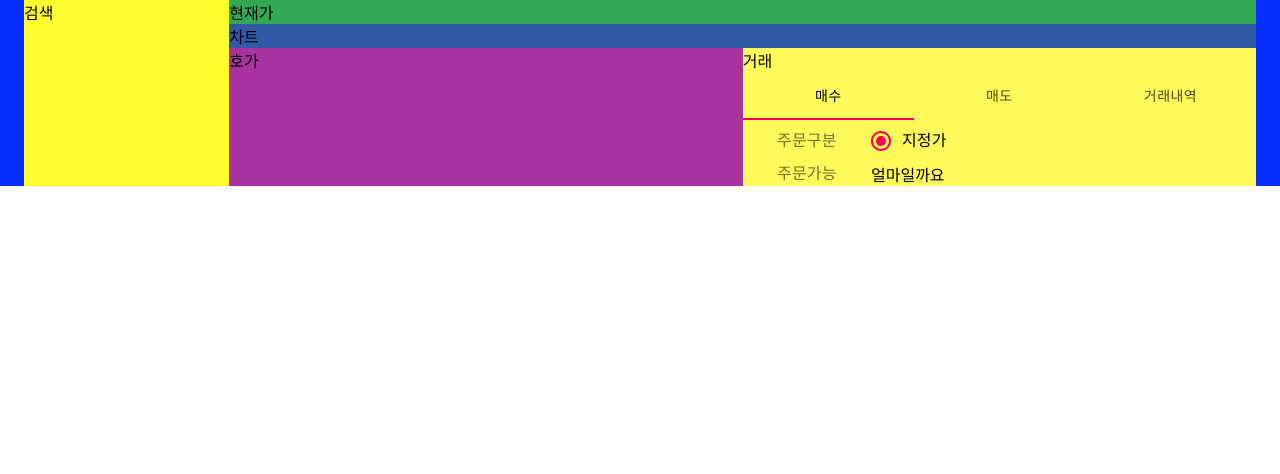
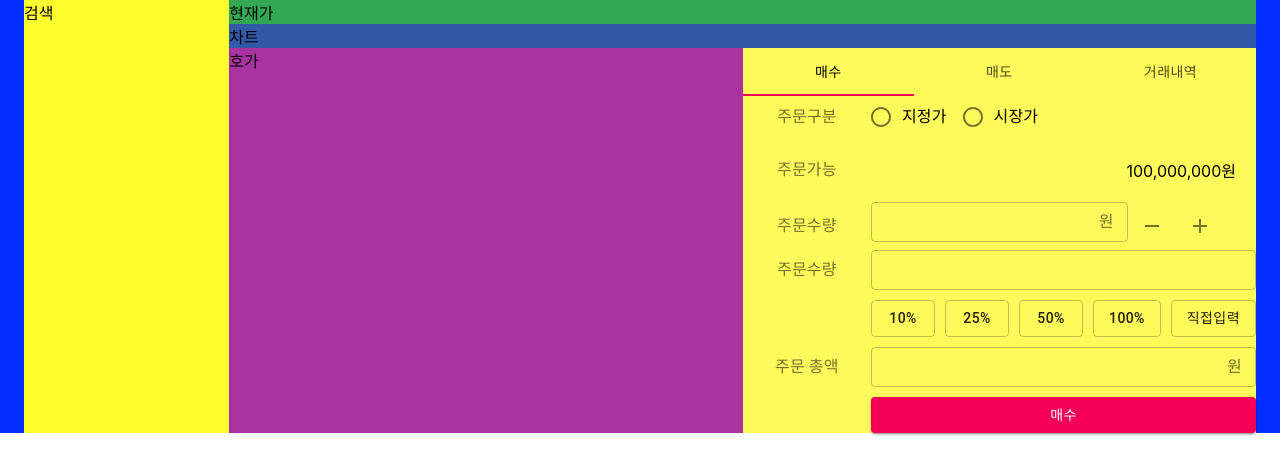
Before and after one commit to tnsgud9/hts, a React (Create React App) app: page / in a window 1280 px wide. Shown: the top 474 px of the page. Built offline with nearby package versions, Linux system fonts and the light colour scheme.

Commit message:
Update Ordersell.tsx, OrderBuy.tsx

```diff
--- a/package.json
+++ b/package.json
@@ -4,6 +4,7 @@
   "private": true,
   "dependencies": {
     "@material-ui/core": "^4.11.4",
+    "@material-ui/icons": "^4.11.2",
     "@testing-library/jest-dom": "^5.11.4",
     "@testing-library/react": "^11.1.0",
     "@testing-library/user-event": "^12.1.10",
--- a/src/pages/Trade/components/OrderBuy.tsx
+++ b/src/pages/Trade/components/OrderBuy.tsx
@@ -1,4 +1,18 @@
-import { Box, FormControl, FormControlLabel, FormLabel, Grid, Radio, RadioGroup } from '@material-ui/core';
+import {
+  Box,
+  Button,
+  FormControl,
+  FormControlLabel,
+  FormLabel,
+  Grid,
+  IconButton,
+  InputAdornment,
+  OutlinedInput,
+  Radio,
+  RadioGroup,
+} from '@material-ui/core';
+import AddIcon from '@material-ui/icons/Add';
+import RemoveIcon from '@material-ui/icons/Remove';
 
 type OrderType = {
   index: number;
@@ -12,6 +26,11 @@ const LabelStyle = {
   justifyContent: 'center',
 };
 
+const ScaleButtonStyle = {
+  display: 'flex',
+  justifyContent: 'space-between',
+};
+
 const OrderBuy = (props: OrderType) => {
   const { index, value } = props;
 
@@ -23,8 +42,9 @@ const OrderBuy = (props: OrderType) => {
             <FormLabel>주문구분</FormLabel>
           </Grid>
           <Grid item xs={9}>
-            <RadioGroup>
-              <FormControlLabel control={<Radio />} label="지정가" />
+            <RadioGroup row>
+              <FormControlLabel control={<Radio />} label="지정가" value="fixed" />
+              <FormControlLabel control={<Radio />} label="시장가" value="market" />
             </RadioGroup>
           </Grid>
         </Grid>
@@ -35,7 +55,83 @@ const OrderBuy = (props: OrderType) => {
             <FormLabel>주문가능</FormLabel>
           </Grid>
           <Grid item xs={9}>
-            <Box>얼마일까요</Box>
+            <Box textAlign="right" padding="20px">
+              100,000,000원
+            </Box>
+          </Grid>
+        </Grid>
+      </FormControl>
+      <FormControl fullWidth>
+        <Grid container>
+          <Grid item xs={3} style={LabelStyle}>
+            <FormLabel>주문수량</FormLabel>
+          </Grid>
+          <Grid item xs={9}>
+            <FormControl fullWidth>
+              <Grid container>
+                <Grid item xs={8}>
+                  <OutlinedInput type="number" fullWidth margin="dense" endAdornment={<InputAdornment position="end">원</InputAdornment>} />
+                </Grid>
+                <Grid item xs={4}>
+                  <IconButton>
+                    <RemoveIcon />
+                  </IconButton>
+                  <IconButton>
+                    <AddIcon />
+                  </IconButton>
+                </Grid>
+              </Grid>
+            </FormControl>
+          </Grid>
+        </Grid>
+      </FormControl>
+      <FormControl fullWidth>
+        <Grid container>
+          <Grid item xs={3} style={LabelStyle}>
+            <FormLabel>주문수량</FormLabel>
+          </Grid>
+          <Grid item xs={9}>
+            <OutlinedInput type="number" fullWidth margin="dense" />
+          </Grid>
+        </Grid>
+      </FormControl>
+      <FormControl fullWidth>
+        <Box paddingTop="10px" paddingBottom="10px">
+          <Grid container>
+            <Grid item xs={3} style={LabelStyle}></Grid>
+            <Grid item xs={9}>
+              <Grid container>
+                <Grid item xs={12} style={ScaleButtonStyle}>
+                  <Button variant="outlined">10%</Button>
+                  <Button variant="outlined">25%</Button>
+                  <Button variant="outlined">50%</Button>
+                  <Button variant="outlined">100%</Button>
+                  <Button variant="outlined">직접입력</Button>
+                </Grid>
+              </Grid>
+            </Grid>
+          </Grid>
+        </Box>
+      </FormControl>
+      <FormControl fullWidth>
+        <Grid container>
+          <Grid item xs={3} style={LabelStyle}>
+            <FormLabel>주문 총액</FormLabel>
+          </Grid>
+          <Grid item xs={9}>
+            <OutlinedInput type="number" fullWidth margin="dense" endAdornment={<InputAdornment position="end">원</InputAdornment>} />
+          </Grid>
+        </Grid>
+      </FormControl>
+      <FormControl fullWidth>
+        <Grid container>
+          <Grid item xs={3}></Grid>
+          <Grid item xs={9}>
+            <Box paddingTop="10px">
+              <Button variant="contained" color="secondary" fullWidth>
+                매수
+              </Button>
+            </Box>
           </Grid>
         </Grid>
       </FormControl>
--- a/src/pages/Trade/components/OrderSell.tsx
+++ b/src/pages/Trade/components/OrderSell.tsx
@@ -1,15 +1,142 @@
-import React from 'react';
-import { Box } from '@material-ui/core';
+import {
+  Box,
+  Button,
+  FormControl,
+  FormControlLabel,
+  FormLabel,
+  Grid,
+  IconButton,
+  InputAdornment,
+  OutlinedInput,
+  Radio,
+  RadioGroup,
+} from '@material-ui/core';
+import AddIcon from '@material-ui/icons/Add';
+import RemoveIcon from '@material-ui/icons/Remove';
 
 type OrderType = {
   index: number;
   value: number;
 };
 
+const LabelStyle = {
+  display: 'flex',
+  alignContent: 'center',
+  alignItems: 'center',
+  justifyContent: 'center',
+};
+
+const ScaleButtonStyle = {
+  display: 'flex',
+  justifyContent: 'space-between',
+};
+
 const OrderSell = (props: OrderType) => {
   const { index, value } = props;
 
-  return <Box hidden={value !== index}>판매창</Box>;
+  return (
+    <Box hidden={value !== index}>
+      <FormControl fullWidth>
+        <Grid container>
+          <Grid item xs={3} style={LabelStyle}>
+            <FormLabel>주문구분</FormLabel>
+          </Grid>
+          <Grid item xs={9}>
+            <RadioGroup row>
+              <FormControlLabel control={<Radio />} label="지정가" value="fixed" />
+              <FormControlLabel control={<Radio />} label="시장가" value="market" />
+            </RadioGroup>
+          </Grid>
+        </Grid>
+      </FormControl>
+      <FormControl fullWidth>
+        <Grid container>
+          <Grid item xs={3} style={LabelStyle}>
+            <FormLabel>주문가능</FormLabel>
+          </Grid>
+          <Grid item xs={9}>
+            <Box textAlign="right" padding="20px">
+              0주
+            </Box>
+          </Grid>
+        </Grid>
+      </FormControl>
+      <FormControl fullWidth>
+        <Grid container>
+          <Grid item xs={3} style={LabelStyle}>
+            <FormLabel>주문수량</FormLabel>
+          </Grid>
+          <Grid item xs={9}>
+            <FormControl fullWidth>
+              <Grid container>
+                <Grid item xs={8}>
+                  <OutlinedInput type="number" fullWidth margin="dense" endAdornment={<InputAdornment position="end">주</InputAdornment>} />
+                </Grid>
+                <Grid item xs={4}>
+                  <IconButton>
+                    <RemoveIcon />
+                  </IconButton>
+                  <IconButton>
+                    <AddIcon />
+                  </IconButton>
+                </Grid>
+              </Grid>
+            </FormControl>
+          </Grid>
+        </Grid>
+      </FormControl>
+      <FormControl fullWidth>
+        <Grid container>
+          <Grid item xs={3} style={LabelStyle}>
+            <FormLabel>주문수량</FormLabel>
+          </Grid>
+          <Grid item xs={9}>
+            <OutlinedInput type="number" fullWidth margin="dense" />
+          </Grid>
+        </Grid>
+      </FormControl>
+      <FormControl fullWidth>
+        <Box paddingTop="10px" paddingBottom="10px">
+          <Grid container>
+            <Grid item xs={3} style={LabelStyle}></Grid>
+            <Grid item xs={9}>
+              <Grid container>
+                <Grid item xs={12} style={ScaleButtonStyle}>
+                  <Button variant="outlined">10%</Button>
+                  <Button variant="outlined">25%</Button>
+                  <Button variant="outlined">50%</Button>
+                  <Button variant="outlined">100%</Button>
+                  <Button variant="outlined">직접입력</Button>
+                </Grid>
+              </Grid>
+            </Grid>
+          </Grid>
+        </Box>
+      </FormControl>
+      <FormControl fullWidth>
+        <Grid container>
+          <Grid item xs={3} style={LabelStyle}>
+            <FormLabel>주문 총액</FormLabel>
+          </Grid>
+          <Grid item xs={9}>
+            <OutlinedInput type="number" fullWidth margin="dense" endAdornment={<InputAdornment position="end">원</InputAdornment>} />
+          </Grid>
+        </Grid>
+      </FormControl>
+      <FormControl fullWidth>
+        <Grid container>
+          <Grid item xs={3}></Grid>
+          <Grid item xs={9}>
+            <Box paddingTop="10px">
+              <Button variant="contained" color="primary" fullWidth>
+                매도
+              </Button>
+            </Box>
+          </Grid>
+        </Grid>
+      </FormControl>
+    </Box>
+  );
 };
 
 export default OrderSell;
--- a/src/pages/Trade/index.tsx
+++ b/src/pages/Trade/index.tsx
@@ -20,7 +20,7 @@ const Trade = () => {
               호가
             </Grid>
             <Grid item xs={12} lg={6} style={{ backgroundColor: '#fffa5c' }}>
-              거래 <Order />
+              <Order />
             </Grid>
           </Grid>
         </Grid>
```
Also changed, not shown: 1 other file (tests, documents, lock files or other folders).
